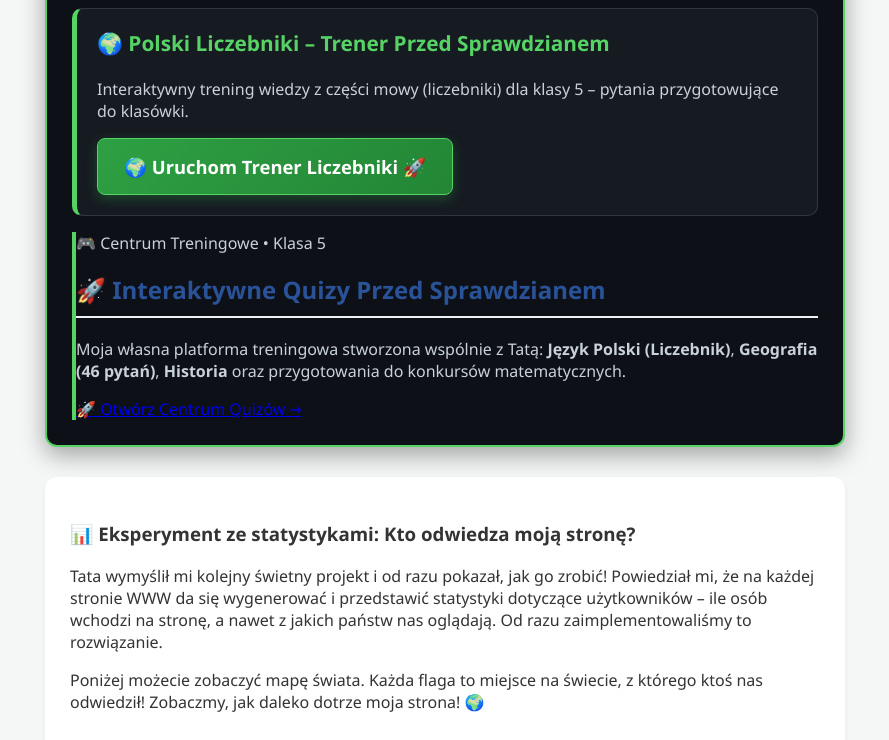
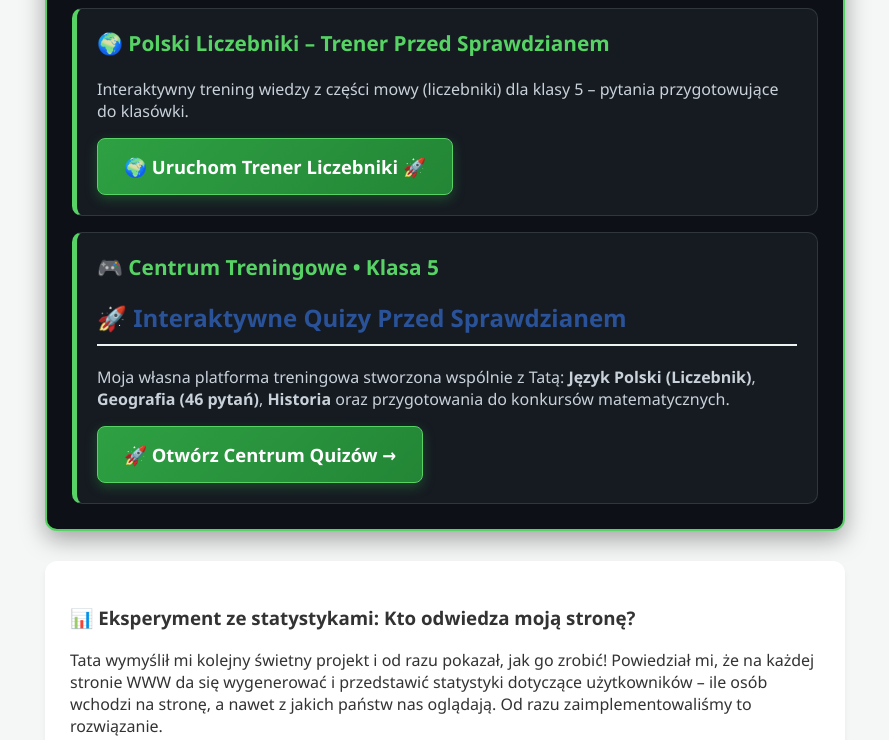
Before and after one commit to BartekCzyzyk/BartekCzyzyk.github.io, a plain HTML site: page index.html in a window 1280 px wide. Shown: the part 11200-11940 px from the top of the page, without its empty margins (195-1084 px from the left). Drawn offline with Linux system fonts and the light colour scheme.

Commit message:
Refactor Centrum Treningowe section styling

```diff
--- a/index.html
+++ b/index.html
@@ -323,14 +323,14 @@
                 </div>
     <!---------------------------- POLSKI KONIEC -------------------------->
    <!---------------------------- Centrum Treningowe -------------------------->
-    <section class="card" style="border-left: 4px solid #56D364;">
-      <span class="tag">🎮 Centrum Treningowe • Klasa 5</span>
+    <div style="border: 1px solid #30363d; border-left: 5px solid #56D364; padding: 20px; border-radius: 10px; background-color: #161b22;">
+   <h3 style="margin-top: 0; color: #56D364; font-size: 1.3rem;">🎮 Centrum Treningowe • Klasa 5</h3>
       <h2>🚀 Interaktywne Quizy Przed Sprawdzianem</h2>
       <p>Moja własna platforma treningowa stworzona wspólnie z Tatą:
           <strong>Język Polski (Liczebnik)</strong>, <strong>Geografia (46 pytań)</strong>,
           <strong>Historia</strong> oraz przygotowania do konkursów matematycznych.</p>
-      <a href="quizy/index.html" class="btn-link">🚀 Otwórz Centrum Quizów →</a>
-    </section>
+      <a href="quizy/index.html" class="button-quiz">🚀 Otwórz Centrum Quizów →</a>
+    </div>
 
     <!---------------------------- QUIZY KONIEC -------------------------->
             </div>
```
